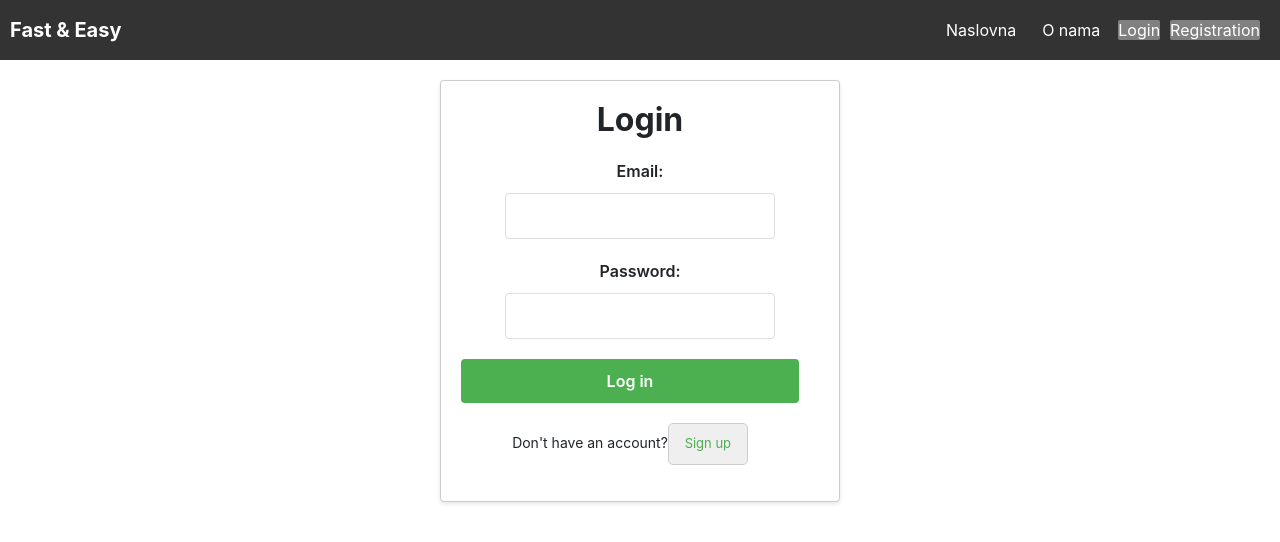
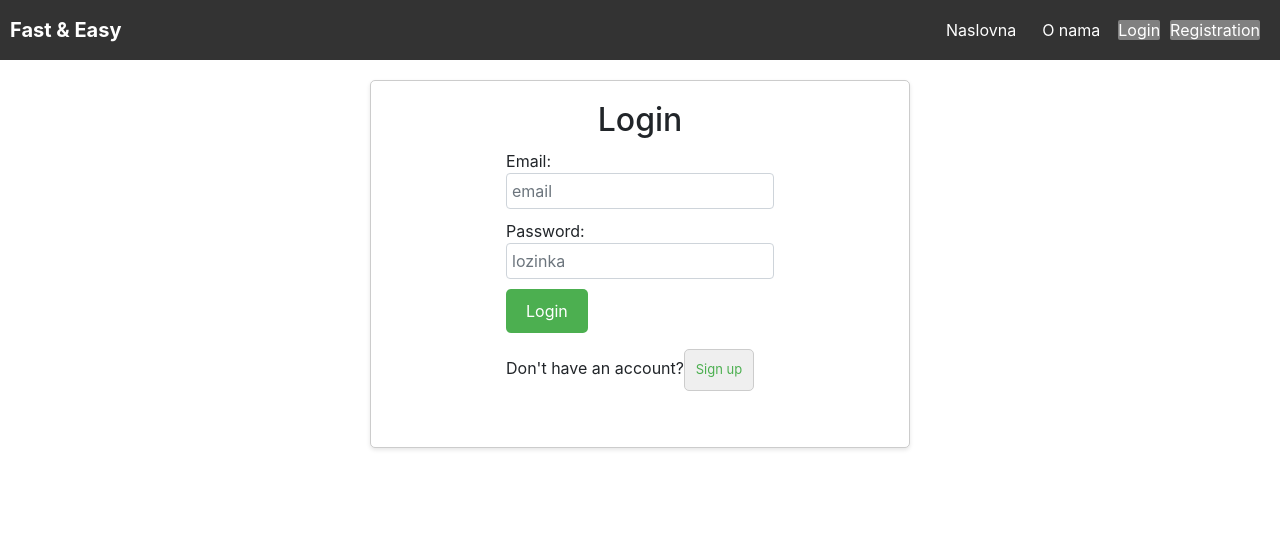
Before and after one commit to mmadunic/da-da-da, a React (Create React App) app in the folder frontend/rent/: page /login in a window 1280 px wide. Shown: the top 542 px of the page. Built offline with nearby package versions, Linux system fonts and the light colour scheme.

Commit message:
Korekcije na rutama, prikaz dropdowna prilikom logina i prikaz profila logiranog usera

```diff
--- a/frontend/rent/package.json
+++ b/frontend/rent/package.json
@@ -7,6 +7,7 @@
     "@testing-library/jest-dom": "^5.16.5",
     "@testing-library/react": "^13.4.0",
     "@testing-library/user-event": "^13.5.0",
+    "antd": "^5.5.2",
     "axios": "^1.3.6",
     "moment": "^2.29.4",
     "react": "^18.2.0",
--- a/frontend/rent/src/App.js
+++ b/frontend/rent/src/App.js
@@ -7,6 +7,7 @@ import Registration from './components/registration';
 import Rent from './components/rent';
 import Home from './Homepage';
 import Start from './start';
+import Profile from './components/profile';
 
 
 function App() {
@@ -24,6 +25,7 @@ function App() {
             <Route path='/rent/:carid' element={<Rent />} />
             <Route path='/register' element={<Registration />} />
             <Route path='/about' element={<About />} />
+            <Route path='/profile' element={<Profile />} />
           </Routes>
         </BrowserRouter>
 
--- a/frontend/rent/src/components/aboutus.js
+++ b/frontend/rent/src/components/aboutus.js
@@ -5,7 +5,6 @@ function About() {
     return (
             <div class="content">
                 <div class="about">
-                    <h3>O nama</h3>
                     <p>Rent-a-Car Fast and Easy je tvrtka osnovana 2018. godine. Fokusira se na pružanje visoko kvalitetne usluge iznajmljivanja vozila svojim klijentima.
                         Ova tvrtka ima za cilj svojim klijentima pružiti najbolje iskustvo iznajmljivanja automobila, sa modernim vozilima,
                         fleksibilnim uslovima iznajmljivanja i vrhunskom korisničkom podrškom. Svojim klijentima daje na raspolaganje širok izbor vozila,
--- a/frontend/rent/src/components/login.css
+++ b/frontend/rent/src/components/login.css
@@ -1,4 +1,4 @@
-.login1 {
+/* .login1 {
     max-width: 400px;
     margin: 0 auto;
     margin-top: 20px;
@@ -16,11 +16,6 @@ h2 {
     text-align: center;
 }
 
-form {
-    display: flex;
-    flex-direction: column;
-}
-
 .login1 label {
     display: block;
     margin-bottom: 10px;
@@ -28,8 +23,8 @@ form {
     font-weight: 600;
 }
 
-.login1 input[type="email"],
-.login1 input[type="password"] {
+.log1 input[type="email"],
+.log1 input[type="password"] {
     width: 100%;
     padding: 10px;
     border: 1px solid #ddd;
@@ -38,7 +33,7 @@ form {
     margin-bottom: 20px;
 }
 
-.login1 button[type="submit"] {
+.log1 button[type="submit"] {
     display: block;
     width: 100%;
     padding: 10px;
@@ -52,18 +47,73 @@ form {
     margin-bottom: 20px;
 }
 
-.signup {
+.registracija {
     font-size: 14px;
     text-align: center;
-
 }
 
-.signup button{
-    width: 80px;
+.registracija button{
+    width: 70px;
     font-size: small;
     color:#4CAF50;
 }
 
-.signup button:hover {
-    background-color: #ccc;
+   */
+
+
+.login1 {
+    display: flex;
+    flex-direction: column;
+    align-items: center;
+    text-align: left;
+    max-width: 540px;
+    margin: 0 auto;
+    margin-top: 20px;
+    padding: 20px;
+    border: 1px solid #ccc;
+    border-radius: 5px;
+    box-shadow: 0 2px 4px rgba(0, 0, 0, 0.1);
+    background-color: #fff;
 }
+
+.form {
+    display: flex;
+    flex-direction: column;
+}
+
+.form-log {
+    margin-bottom: 20px;
+}
+
+.log1 h2 {
+    margin-bottom: 10px;
+}
+
+.log1 input {
+    margin-bottom: 10px;
+    padding: 5px;
+}
+
+.log1 .btnS {
+    padding: 10px 20px;
+    background-color: #4CAF50;
+    color: white;
+    border: none;
+    cursor: pointer;
+}
+
+.log1 .btnS:hover {
+    background-color: #45a049;
+}
+
+.log1 .registracija {
+    margin-top: 10px;
+    align-items: center;
+}
+
+.registracija button {
+    background-color: #f1f1f1;
+    cursor: pointer;
+    text-decoration: none;
+    padding: 0;
+}
--- a/frontend/rent/src/components/login.js
+++ b/frontend/rent/src/components/login.js
@@ -1,9 +1,9 @@
-import React, { useState , useEffect} from 'react';
+import React, { useState, useEffect } from 'react';
 import "./login.css";
 import axios from 'axios';
 import Loader from './loader.js';
 import Error from './error.js';
-import {Link, useNavigate} from 'react-router-dom';
+import { Link, useNavigate } from 'react-router-dom';
 
 function LoginForm() {
   const [email, setEmail] = useState('');
@@ -46,31 +46,39 @@ function LoginForm() {
   }
 
   return (
-    <form className='login1'>
-      {loading && (<Loader/>)}
+    <div className='login1'>
+      {loading && (<Loader />)}
 
-      <div>
+      <div className='pocetna '>
+        <div className='form'>
+          <div className='form-log'>
+            {error && (<Error message='Invalid Credentionals' />)}
+            <div className='log1'>
               <h2>Login</h2>
-        <label htmlFor="email">Email:</label>
-        <input type="email" id="email" name="email" value={email} onChange={(e) => setEmail(e.target.value)} />
-      </div>
-      <div>
-        <label htmlFor="password">Password:</label>
-        <input type="password" id="password" name="password" value={password} onChange={(e) => setPassword(e.target.value)} />
-      </div>
-      <button type="submit" onClick={login}>Log in</button>
+              Email:
+              <input type="text" className='form-control' placeholder='email'
+                id="username" value={email} onChange={(e) => (setEmail(e.target.value))}
+              />
+              Password:
+              <input type="password" className='form-control' placeholder='lozinka'
+                id="pass" value={password} onChange={(e) => (setPassword(e.target.value))}
+              />
+              <button className='btnS' onClick={login}>Login</button>
 
-      <div className="signup">
-
+              <div className="signin">
                 Don't have an account?
                 <Link to='/register'>
                   <button> Sign up </button>
                 </Link>
               </div>
 
-      {error && (<Error message='Invalid Credentionals' />)}
+            </div>
 
-    </form>
+          </div>
+
+        </div>
+      </div>
+    </div>
   );
 }
 
--- a/frontend/rent/src/components/navbar.css
+++ b/frontend/rent/src/components/navbar.css
@@ -8,11 +8,7 @@
 .navbar-brand {
   font-size: 20px;
   font-weight: bold;
-  color:white;
   text-decoration: none;
-}
-.navbar-brand:hover{
-  color:#4CAF50;
 }
 
 .navbar-toggler {
@@ -61,7 +57,7 @@
 
 
 .dropdown .btn {
-  background-color: #f8f9fa;
+  background-color: #4CAF50;
   border: none;
   color: white;
   padding: 8px 12px;
@@ -78,11 +74,11 @@
   top: 100%;
   left: 0;
   display: none;
-  min-width: 160px;
   z-index: 1;
   padding: 8px 0;
   background-color: #fff;
   box-shadow: 0 2px 5px rgba(0, 0, 0, 0.2);
+  min-width: fit-content;
 }
 
 .dropdown-menu a {
@@ -99,6 +95,9 @@
 .dropdown.show .dropdown-menu {
   display: block;
 }
+
+
+
 
 /* Register button */
 .registration {
--- a/frontend/rent/src/components/navbar.js
+++ b/frontend/rent/src/components/navbar.js
@@ -11,7 +11,7 @@ function NavBar() {
     return (
         <div>
             <nav className="navbar navbar-expand-lg">
-                <a className="navbar-brand" href="/">
+                <a className="navbar-brand" href='/'>
                     Fast & Easy
                 </a>
                 <button
@@ -37,7 +37,7 @@ function NavBar() {
                         {user ? (<>
                             <div class="dropdown">
                                 <button class="btn btn-secondary dropdown-toggle" type="button" id="dropdownMenuButton" data-toggle="dropdown" aria-haspopup="true" aria-expanded="false">
-                                    {user.data.name}
+                                    {user.data.firstName}
                                 </button>
                                 <div class="dropdown-menu" aria-labelledby="dropdownMenuButton">
                                     <a class="dropdown-item" href="/profile">Profile</a>
@@ -47,11 +47,11 @@ function NavBar() {
                         </>) : (
                             <>
                                 <li className="nav-item">
-                                        <a className='login' href="/login">Login</a>
+                                    <a className='login' href="/login">Login</a>
                                 </li>
 
                                 <li className="nav-item">
-                                        <a className='registration' href="/register">Registration</a>
+                                    <a className='registration' href="/register">Registration</a>
                                 </li>
                             </>
                         )}
--- /dev/null
+++ b/frontend/rent/src/components/profile.js
@@ -0,0 +1,114 @@
+import React, { useState, useEffect } from 'react'
+import axios from "axios";
+import { Tabs } from 'antd';
+import Loader from './loader.js';
+import Swal from 'sweetalert2'
+import { Tag } from 'antd';
+
+const { TabPane } = Tabs
+
+function Profile() {
+    const user = JSON.parse(localStorage.getItem('currentUser'))
+    useEffect(() => {
+        if (!user) {
+            window.location.href = '/login'
+        }
+    }, [])
+    return (
+        <div className='mt-3 ms-3' >
+            <Tabs defaultActiveKey="1">
+                <TabPane tab="Profile" key="1">
+                    <div className='ls'>
+                        <h2>My profile</h2>
+                        <hr />
+                        <h2><b>Name:</b> {user.data.firstName}</h2>
+                        <h2><b>Surname:</b> {user.data.lastName}</h2>
+                        <h2><b>Date of birth:</b> {user.data.birthdate}</h2>
+                        <h2><b>Email:</b> {user.data.email}</h2>
+
+                    </div>
+
+                </TabPane>
+                <TabPane tab="Rentings" key="2">
+                    {/* <MyRent /> */}
+                </TabPane>
+            </Tabs>
+        </div>
+    )
+}
+
+export default Profile;
+
+
+// export function MyRent() {
+//     const user = JSON.parse(localStorage.getItem('currentUser'))
+//     const [renting, setRenting] = useState([])
+//     const [loading, setLoading] = useState(false);
+//     const [error, setError] = useState();
+
+//     const fetchRent = async () => {
+//         setLoading(true)
+//         const cars = await axios.post('http://localhost:3001/api/rentings/getuserrenting', { userid: user.data._id })
+//         console.log(cars)
+//         setRenting(cars.data)
+//         setLoading(false)
+//     }
+
+//     async function cancelRent(rentingid, carid) {
+//         try {
+//             setLoading(true)
+//             const result = await axios.post('http://localhost:3001/api/rentings/cancelrenting', { rentingid, carid })
+//             console.log(result)
+//             setLoading(false)
+//             Swal.fire('Well done', 'You cancel car', 'success')
+//                 .then(result => {
+//                     window.location.reload()
+//                 })
+//         } catch (err) {
+//             setLoading(false)
+//             console.error(err);
+//             Swal.fire('UPS! :(', 'Something went wrong', 'error')
+//         }
+//     }
+
+//     useEffect(() => {
+//         try {
+//             fetchRent()
+//             console.log(fetchRent())
+//         } catch (err) {
+//             console.error(err);
+//             setLoading(false)
+//             setError(true)
+//         }
+//     }, [])
+
+//     return (
+//         <div>
+//             <div className='row'>
+//                 <div className='col-md-6'>
+//                     {loading && (<Loader />)}
+//                     {renting && (renting.map(renting => {
+//                         return (
+//                             <div className='ls'>
+//                                 <p><b>{renting.car}</b></p>
+//                                 <p><b>rentingID: {renting._id}</b></p>
+//                                 <p><b>Checkin: {renting.fromDate} </b></p>
+//                                 <p><b>Checkout: {renting.toDate} </b></p>
+//                                 <p><b>Amount: {renting.totalAmount} €</b></p>
+//                                 <p><b>Status: </b>
+//                                 {""}
+//                                     {renting.status == 'cancelled' ? (<Tag color="red">CANCELLED</Tag>) : (<Tag color="green">CONFIRMED</Tag>)}
+//                                 </p>
+//                                 {renting.status !== 'cancelled' && (
+//                                     <p>
+//                                         <button style={{ float: 'right' }} onClick={() => { cancelRent(renting._id, renting.roomid) }}>Cancel Rent</button>
+//                                     </p>
+//                                 )}
+//                             </div>
+//                         )
+//                     }))}
+//                 </div>
+//             </div>
+//         </div>
+//     )
+// }
--- a/frontend/rent/src/components/registration.css
+++ b/frontend/rent/src/components/registration.css
@@ -1,73 +1,8 @@
-/* .registration {
-    width: 100%;
-    max-width: 600px;
-    margin: 0 auto;
-    padding: 20px;
-    border: 2px solid #ccc;
-    border-radius: 5px;
-    margin-top: 10px;
-
-}
-
-.registration h2 {
-    text-align: center;
-    margin-bottom: 20px;
-}
-
-.registration form label {
-    display: block;
-    margin-bottom: 15px;
-}
-
-.registration form input[type="text"],
-.registration form input[type="email"],
-.registration form input[type="password"],
-.registration form input[type="date"] {
-    width: 96%;
-    padding: 10px;
-    border: 2px solid #ccc;
-    border-radius: 5px;
-    font-size: 16px;
-    margin-bottom: 15px;
-}
-
-.registration form input[type="checkbox"] {
-    display: inline-block;
-    margin-right: 10px;
-}
-
-
-.registration form button {
-    background-color: #4CAF50;
-    color: white;
-    padding: 10px 20px;
-    border: none;
-    border-radius: 5px;
-    font-size: 16px;
-    cursor: pointer;
-}
-
-.registration form button:hover {
-    background-color: #3e8e41;
-}
-
-.bla{
-    text-align: center;
-    margin-top: 20px;
-    font-weight: normal;
-}
-
-.bla a{
-    color: #007bff;
-    text-decoration: none;
-} */
-
-
 .registration-form {
   display: flex;
   flex-direction: column;
   align-items: center;
-  justify-content: center;
+  text-align: left;
   max-width: 540px;
   margin: 0 auto;
   margin-top: 20px;
@@ -93,7 +28,6 @@ h2 {
   width: 170px;
   font-weight: bold;
   margin-right: 10px;
-
 }
 
 .registration-form input[type="text"],
@@ -165,10 +99,10 @@ h2 {
   font-size: small;
 }
 
-.signin button{
-  width: 80px;
+.signin button {
+  width: 70px;
   font-size: small;
-  color:#4CAF50;
+  color: #4CAF50;
 }
 
 .signin button:hover {
--- a/frontend/rent/src/components/registration.js
+++ b/frontend/rent/src/components/registration.js
@@ -22,8 +22,8 @@ function RegistrationForm() {
 
       const user = {
         firstName,
-        // lastName,
-        // birthdate,
+        lastName,
+        birthdate,
         email,
         password,
         confirmPassword
@@ -34,12 +34,12 @@ function RegistrationForm() {
       try {
         setLoading(true)
         const result = await axios.post('http://localhost:3001/api/auth/register', user)
-        // setLoading(false)
-        // setSuccess(true)
+        setLoading(false)
+        setSuccess(true)
 
         setFirstName('')
-        // setLastName('')
-        // setBirthdate('')
+        setLastName('')
+        setBirthdate('')
         setEmail('')
         setPassword('')
         setConfirmPassword('')
@@ -62,33 +62,33 @@ function RegistrationForm() {
     <form className='registration-form'>
       <div>
 
-        {/* {loading && (<Loader />)}
-        {error && (<Error message='UIser exist' />)} */}
+      {loading && (<Loader />)}
+        {error && (<Error message='UIser exist' />)}
 
         <h2>Sign up</h2>
 
         <label htmlFor="first-name">First Name:</label>
-        <input type="text" id="first-name" name="first-name" value={firstName} onChange={(e) => setFirstName(e.target.value)} />
+        <input type="text" id="first-name" name="first-name" placeholder="first name" value={firstName} onChange={(e) => setFirstName(e.target.value)} />
       </div>
-      {/* <div>
+      <div>
         <label htmlFor="last-name">Last Name:</label>
-        <input type="text" id="last-name" name="last-name" value={lastName} onChange={(e) => setLastName(e.target.value)} />
+        <input type="text" id="last-name" name="last-name" placeholder="last name" value={lastName} onChange={(e) => setLastName(e.target.value)} />
       </div>
       <div>
         <label htmlFor="birthdate">Date of Birth:</label>
         <input type="date" id="birthdate" name="birthdate" value={birthdate} onChange={(e) => setBirthdate(e.target.value)} />
-      </div> */}
+      </div>
       <div>
         <label htmlFor="email">Email:</label>
-        <input type="email" id="email" name="email" value={email} onChange={(e) => setEmail(e.target.value)} />
+        <input type="email" id="email" name="email" placeholder="email" value={email} onChange={(e) => setEmail(e.target.value)} />
       </div>
       <div>
         <label htmlFor="password">Password:</label>
-        <input type="password" id="password" name="password" value={password} onChange={(e) => setPassword(e.target.value)} />
+        <input type="password" id="password" name="password" placeholder="password" value={password} onChange={(e) => setPassword(e.target.value)} />
       </div>
       <div>
         <label htmlFor="confirm-password">Confirm Password:</label>
-        <input type="password" id="confirm-password" name="confirm-password" value={confirmPassword} onChange={(e) => setConfirmPassword(e.target.value)} />
+        <input type="password" id="confirm-password" name="confirm-password" placeholder="confirm password" value={confirmPassword} onChange={(e) => setConfirmPassword(e.target.value)} />
       </div>
 
       <button type="submit" onClick={register}>Register</button>
@@ -101,7 +101,6 @@ function RegistrationForm() {
       </div>
 
       {success && (<Success message='Successfully registered' />)}
-
     </form>
   )
 }
```
Also changed, not shown: 1 other file (tests, documents, lock files or other folders). Lines whose indentation alone changed are shown as unchanged.
